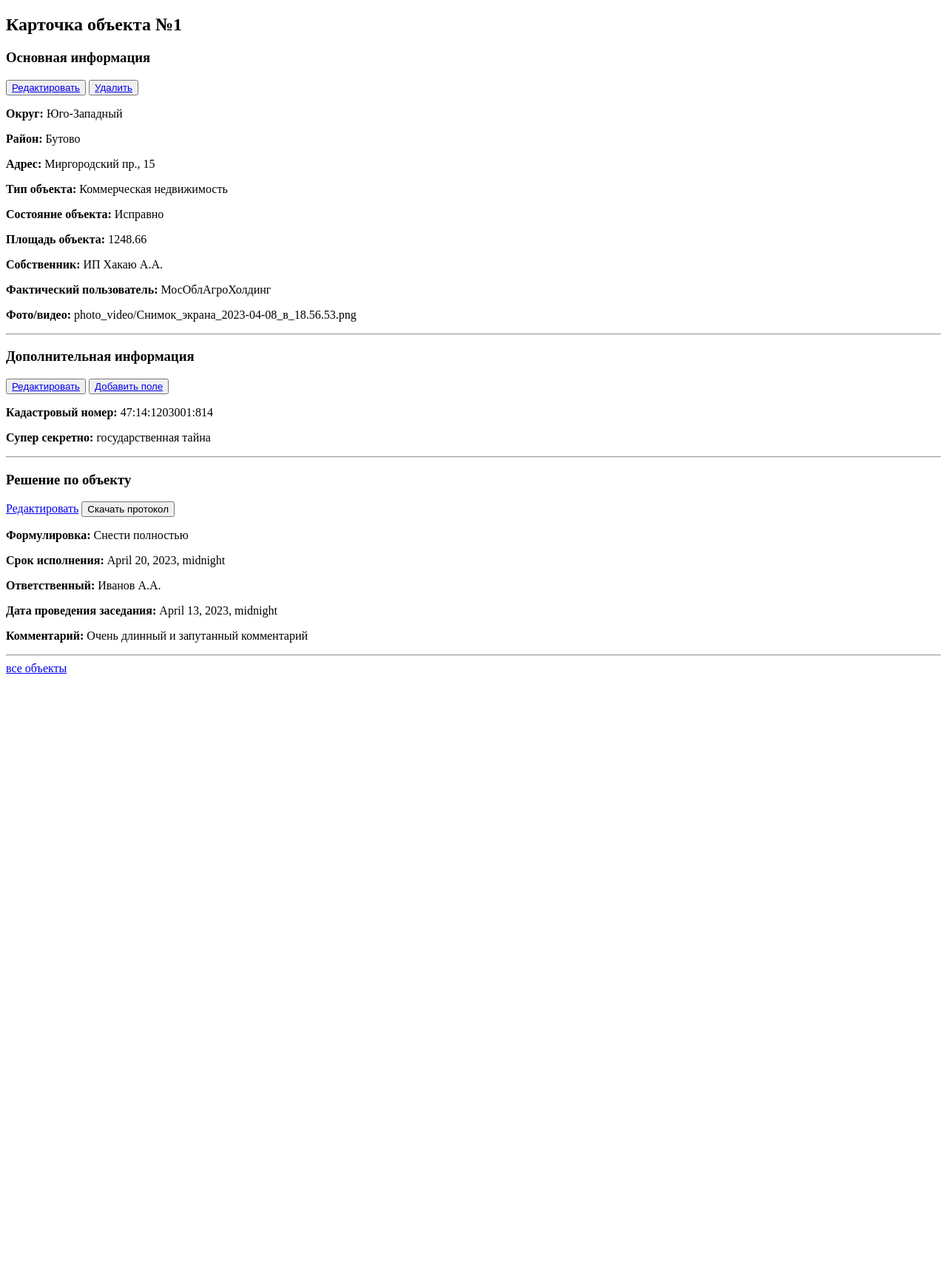
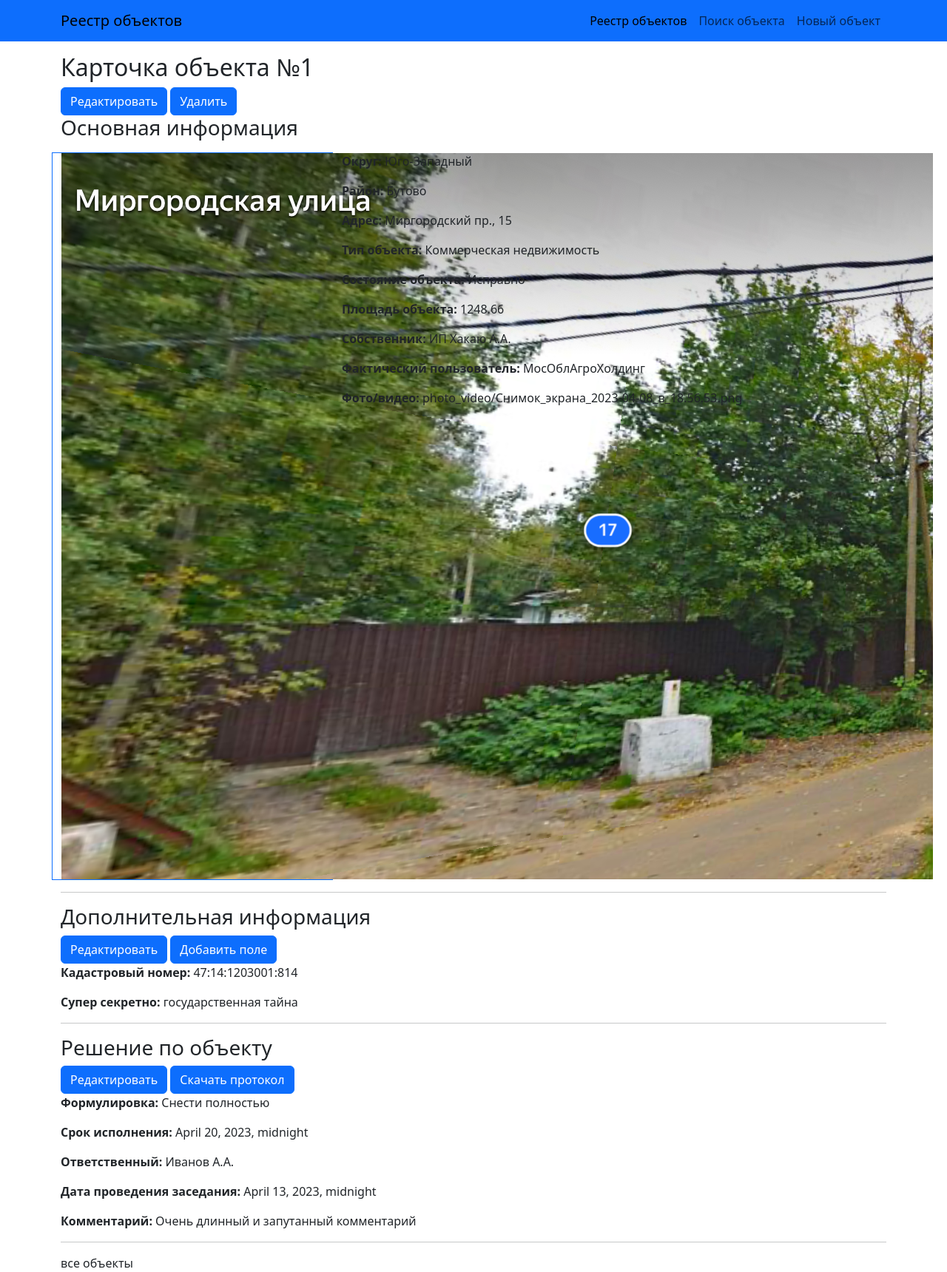
Before and after one commit to Yyalexx/o-o-challenge, a Django app: page /estate_objects/1 in a window 1280 px wide. Shown: the whole page at 74% size. Before the commit the page ends 911 px from the top, so only its background shows below. Run offline with Django 4.2, Linux system fonts and the light colour scheme; data comes from the database, SQL or seed files in the repository; both versions use the stored data as it was after the commit.

Commit message:
Added objectcard styles

```diff
--- a/templates/base.html
+++ b/templates/base.html
@@ -7,8 +7,7 @@
     <meta name="viewport" content="width=device-width, initial-scale=1, shrink-to-fit=no" />
     <meta name="description" content="" />
     <meta name="author" content="RandomDessert" />
-    <title>Django flatpages — {% block title %} {% endblock title %}</title>
-    <!-- Favicon-->
+    <title>{% block title %} {% endblock title %}</title>
     <link rel="icon" type="image/x-icon" href="assets/favicon.ico" />
     <link href="https://cdn.jsdelivr.net/npm/bootstrap@5.3.0-alpha1/dist/css/bootstrap.min.css" rel="stylesheet"
         integrity="sha384-GLhlTQ8iRABdZLl6O3oVMWSktQOp6b7In1Zl3/Jr59b6EGGoI1aFkw7cmDA6j6gD" crossorigin="anonymous">
@@ -17,7 +16,7 @@
 </head>
 
 <body>
-    <nav class="navbar navbar-expand-lg navbar-dark bg-dark">
+    <nav class="navbar navbar-expand-lg navbar-primary bg-primary">
         <div class="container">
             <a class="navbar-brand" href="{% url 'objects_list' %}">Реестр объектов</a>
             <button class="navbar-toggler" type="button" data-bs-toggle="collapse"
@@ -25,7 +24,7 @@
                 aria-label="Toggle navigation"><span class="navbar-toggler-icon"></span></button>
             <div class="collapse navbar-collapse" id="navbarSupportedContent">
                 <ul class="navbar-nav ms-auto mb-2 mb-lg-0">
-                    <li class="nav-item"><a class="nav-link active" aria-current="page" href="{% url 'objects_list' %}">News</a></li>
+                    <li class="nav-item"><a class="nav-link active" aria-current="page" href="{% url 'objects_list' %}">Реестр объектов</a></li>
                     <li class="nav-item"><a class="nav-link" href="{% url 'search' %}">Поиск объекта</a></li>
                     <li class="nav-item"><a class="nav-link" href="{% url 'object_create' %}">Новый объект</a></li>
                 </ul>
@@ -33,15 +32,12 @@
         </div>
     </nav>
     <!-- Page content-->
-    <div class="container">
-        <div class="text-center mt-5">
+    <div class="container mt-3">
             {% block content %}
-            {{ flatpage.content }}
             {% endblock content %}
-        </div>
     </div>
     <!-- Bootstrap core JS-->
-    <!-- <script src="https://cdn.jsdelivr.net/npm/bootstrap@5.1.3/dist/js/bootstrap.bundle.min.js"></script> -->
+    <script src="https://cdn.jsdelivr.net/npm/bootstrap@5.1.3/dist/js/bootstrap.bundle.min.js"></script>
     <!-- Core theme JS-->
     <!-- <script src="{% static 'js/scripts.js' %}"></script> -->
 </body>
--- a/templates/object.html
+++ b/templates/object.html
@@ -1,16 +1,22 @@
-<!DOCTYPE html>
-<html lang="en">
-<head>
-    <meta charset="UTF-8">
-    <title>Информация об объекте {{ object.pk }}</title>
-</head>
-<body>
+{% extends 'base.html' %}
+
+{% block title %}
+Информация об объекте {{ object.pk }}
+{% endblock title %}
+
+{% block content %}
+
 <h2>Карточка объекта №{{ object.pk }}</h2>
 
+<a class="btn btn-primary" href="{% url 'object_update' object.id %}">Редактировать</a>
+<button type="button" class="btn btn-primary" data-bs-toggle="modal" data-bs-target="#delModal">Удалить</button>
+
 <h3>Основная информация</h3>
-    <button><a href="{% url 'object_update' object.id %}">Редактировать</a></button>
-    <button><a href="{% url 'object_delete' object.id %}">Удалить</a></button>
-
+<div class="row mt-3">
+    <div class="col-4 border  border-primary">
+        <img src="{{ object.media_files }}" alt="">
+    </div>
+    <div class="col-8">
         <p><b>Округ:</b> {{ object.get_division_display }}</p>
         <p><b>Район:</b> {{ object.get_district_display }}</p>
         <p><b>Адрес:</b> {{ object.address }}</p>
@@ -20,12 +26,14 @@
         <p><b>Собственник:</b> {{ object.owner }}</p>
         <p><b>Фактический пользователь:</b> {{ object.current_holder }}</p>
         <p><b>Фото/видео:</b> {{ object.media_files }}</p>
+    </div>
+</div>
 
 <hr>
 
 <h3>Дополнительная информация</h3>
-        <button><a href="{% url 'object_update' object.id %}">Редактировать</a></button>
-        <button><a href="{% url 'object_update' object.id %}">Добавить поле</a></button>
+<a class="btn btn-primary" href="{% url 'object_update' object.id %}">Редактировать</a>
+<a class="btn btn-primary" href="{% url 'object_update' object.id %}">Добавить поле</a>
 
 {% for add_field in additional_fields %}
 <p><b>{{ add_field.field_id.field_name }}:</b> {{ add_field.str_value }}</p>
@@ -34,8 +42,8 @@
 <hr>
 
 <h3>Решение по объекту</h3>
-        <a href="{% url 'solution_update' object.id %}">Редактировать</a>
-        <button>Скачать протокол</button>
+<a class="btn btn-primary" href="{% url 'solution_update' object.id %}">Редактировать</a>
+<button class="btn btn-primary">Скачать протокол</button>
 
 <p><b>Формулировка:</b> {{ solution.description }}</p>
 <p><b>Срок исполнения:</b> {{ solution.complete_before }}</p>
@@ -49,5 +57,31 @@
     <a class="nav-link" href="{% url 'objects_list' %}">все объекты</a>
 
 </div>
-</body>
-</html>
+
+
+
+
+<div class="modal fade" id="delModal" tabindex="-1" aria-labelledby="exampleModalLabel" aria-hidden="true">
+    <div class="modal-dialog">
+        <div class="modal-content">
+            <div class="modal-header">
+                <h1 class="modal-title fs-5" id="exampleModalLabel">Внимание</h1>
+                <button type="button" class="btn-close" data-bs-dismiss="modal" aria-label="Закрыть"></button>
+            </div>
+            <div class="modal-body">
+                Вы действительно хотите удалить этот объект?
+            </div>
+            <div class="modal-footer">
+                <form method="POST">
+                    {% csrf_token %}
+                    <button type="button" class="btn btn-secondary" data-bs-dismiss="modal">Закрыть</button>
+                    <input class="btn btn-danger" type="submit" value="Удалить">
+                </form>
+                <!-- <button type="button" class="btn btn-danger">Удалить</button> -->
+            </div>
+        </div>
+    </div>
+</div>
+
+
+{% endblock %}
```
Also changed, not shown: db.sqlite3, 1 other file. Lines whose indentation alone changed are shown as unchanged.
